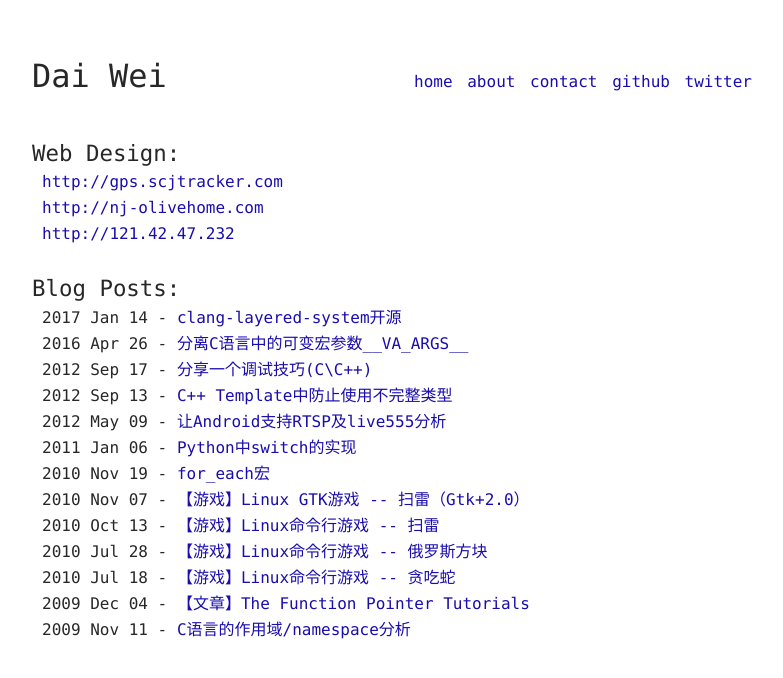
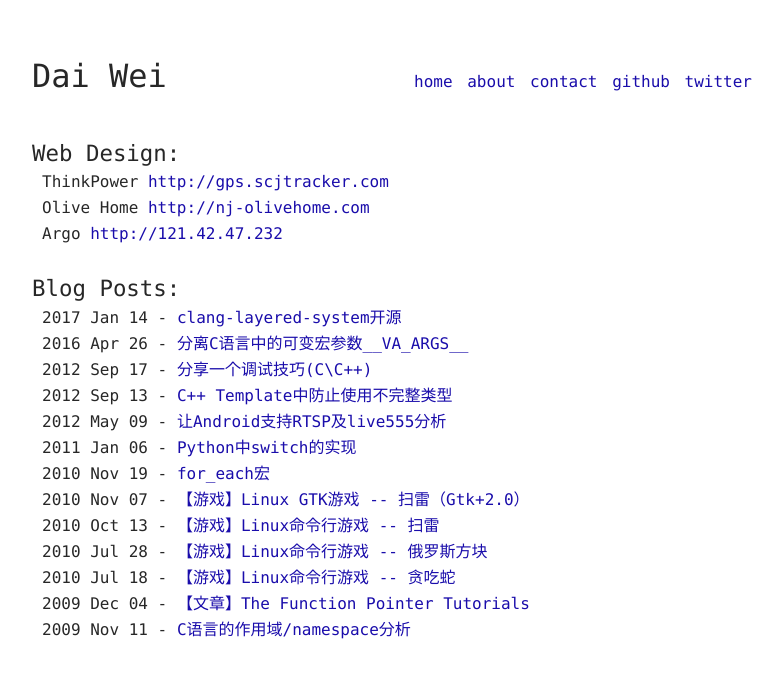
Before and after one commit to daiwei/daiwei.github.io, a Jekyll site: the page built from index.html, in a window 1280 px wide. Shown: the top 678 px of the page, without its empty margins (248-1031 px from the left). Built offline with Jekyll 4.4.1, drawn with Linux system fonts in a browser that asks for light colours.

Commit message:
add website name

```diff
--- a/index.html
+++ b/index.html
@@ -9,7 +9,7 @@ layout: default
     <ul>
         {% for websites in site.data.websites %}
         <li>
-            <a href="{{ websites.url }}">{{ websites.url }}</a>
+            <span width="30%">{{ websites.name }}</span> <a href="{{ websites.url }}">{{ websites.url }}</a>
         </li>
         {% endfor %}
     </ul>
```
